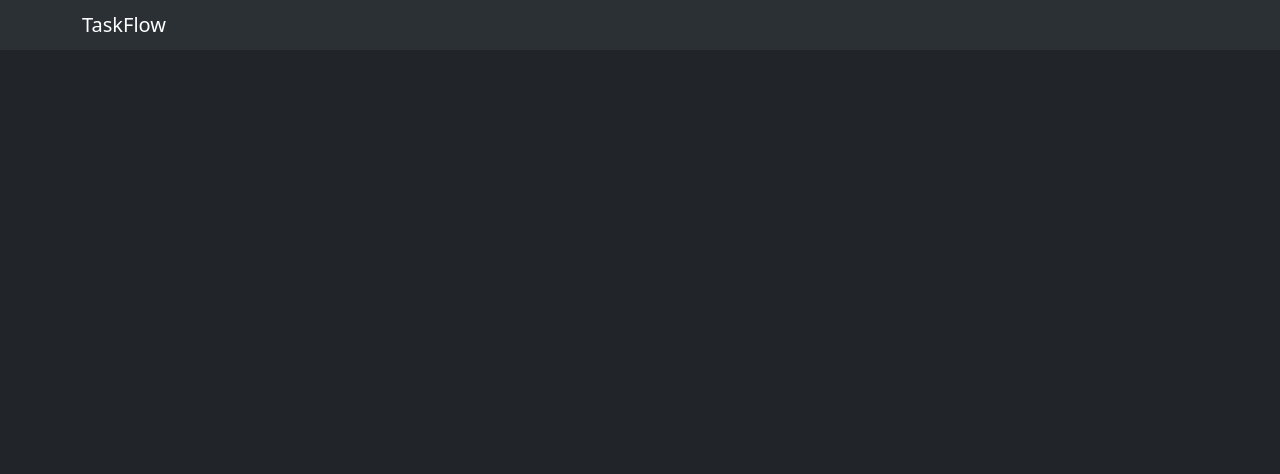
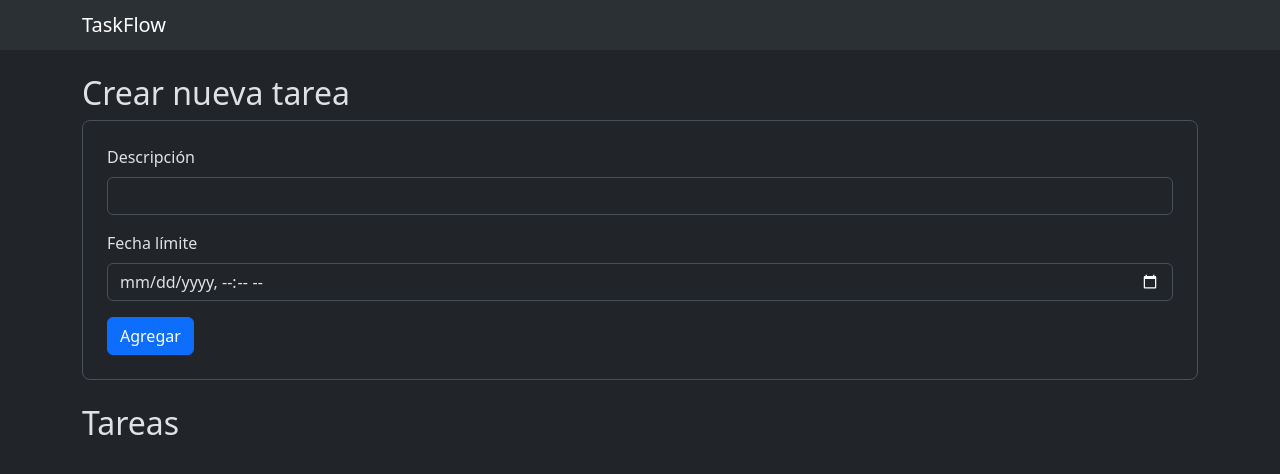
Before and after one commit to Frontend-011-1/proyecto-modulo-5-abp5, a plain HTML site: page index.html in a window 1280 px wide. Drawn offline with nearby package versions, Linux system fonts and the light colour scheme.

Commit message:
termina estructura html

```diff
--- a/index.html
+++ b/index.html
@@ -23,11 +23,42 @@
     <script defer src="./assets/js/script.js"></script>
   </head>
   <body>
-    <!-- As a heading -->
     <nav class="navbar bg-body-tertiary">
       <div class="container">
         <span class="navbar-brand mb-0 h1">TaskFlow</span>
       </div>
     </nav>
+
+    <main class="container my-4">
+      <section class="mb-4">
+        <h2>Crear nueva tarea</h2>
+        <form class="border rounded-3 p-4" id="formulario-tarea">
+          <div class="mb-3">
+            <label class="form-label" for="descripcion">Descripción</label>
+            <input
+              class="form-control"
+              type="text"
+              name="descripcion"
+              id="descripcion"
+            />
+          </div>
+          <div class="mb-3">
+            <label class="form-label" for="fecha-limite">Fecha límite</label>
+            <input
+              class="form-control"
+              type="datetime-local"
+              name="fecha-limite"
+              id="fecha-limite"
+            />
+          </div>
+          <button type="submit" class="btn btn-primary">Agregar</button>
+        </form>
+      </section>
+
+      <section class="mb-4">
+        <h2>Tareas</h2>
+        <ul class="list-group" id="lista-tareas"></ul>
+      </section>
+    </main>
   </body>
 </html>
```
